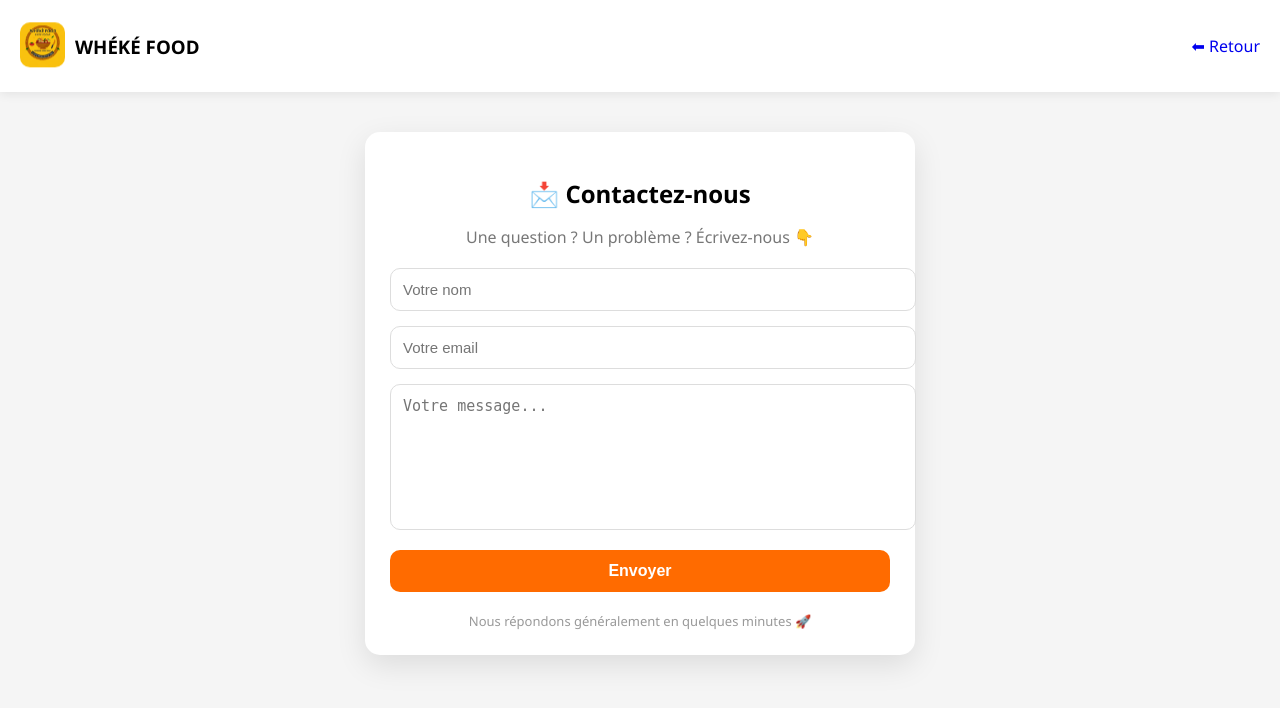
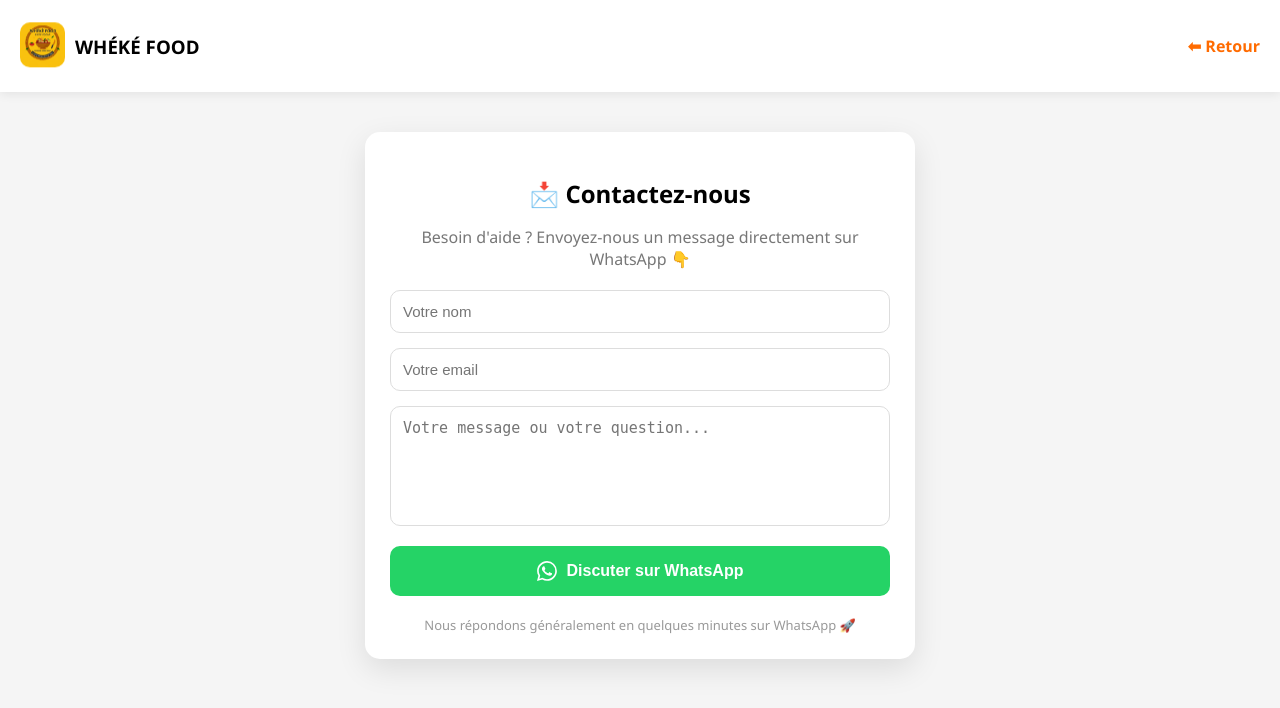
Before and after one commit to Mod617/wheke-food, a Flask app: page /contact in a window 1280 px wide. Shown: the top 708 px of the page. Run offline with Flask 3, Linux system fonts and the light colour scheme.

Commit message:
Passage au contact WhatsApp pour éviter le blocage Railway

```diff
--- a/app.py
+++ b/app.py
@@ -9,12 +9,12 @@ import uuid
 # Importation des extensions
 from extensions import db, login_manager, socketio
 
-from flask_mail import Mail, Message
+# On retire Flask-Mail car Railway bloque les ports SMTP
 from werkzeug.utils import secure_filename
 from flask_limiter import Limiter
 from flask_limiter.util import get_remote_address
 
-print("🚀 APPLICATION DEMARRE")
+print("🚀 APPLICATION WHÈKÈ FOOD DÉMARRE")
 
 app = Flask(__name__)
 
@@ -52,22 +52,6 @@ limiter = Limiter(
     default_limits=["200 per hour"],
     storage_uri="memory://"
 )
-
-# =========================
-# MAIL (CORRECTIF PORT 465 SSL)
-# =========================
-
-app.config['MAIL_SERVER'] = 'smtp.gmail.com'
-app.config['MAIL_PORT'] = 465
-app.config['MAIL_USE_TLS'] = False
-app.config['MAIL_USE_SSL'] = True
-app.config['MAIL_USERNAME'] = 'whekefood@gmail.com'
-# Récupéré depuis les variables Railway
-app.config['MAIL_PASSWORD'] = os.environ.get("MAIL_PASSWORD")
-app.config['MAIL_DEFAULT_SENDER'] = ('WHÈKÈ FOOD', 'whekefood@gmail.com')
-app.config['MAIL_ASCII_ATTACHMENTS'] = False
-
-mail = Mail(app)
 
 # =========================
 # ANTI BOT SAFE
@@ -132,36 +116,8 @@ def load_user(user_id):
 def contact_page():
     return render_template("contact.html")
 
-@app.route("/contact", methods=["POST"])
-@limiter.limit("5 per minute")
-def contact():
-    if not request.is_json:
-        return jsonify({"success": False, "error": "Format non supporté"}), 400
-
-    data = request.get_json()
-    nom = data.get("nom")
-    email = data.get("email")
-    message = data.get("message")
-
-    if not nom or not email or not message:
-        return jsonify({"success": False, "error": "Champs manquants"})
-
-    try:
-        msg = Message(
-            subject=f"📩 Nouveau message de {nom}",
-            sender=app.config['MAIL_USERNAME'],
-            recipients=["whekefood@gmail.com"],
-            reply_to=email
-        )
-        msg.body = f"Expéditeur: {nom}\nEmail: {email}\n\nMessage:\n{message}"
-
-        mail.send(msg)
-        print(f"✅ Mail envoyé avec succès pour {nom}")
-        return jsonify({"success": True})
-
-    except Exception as e:
-        print("🔥 ERREUR MAIL :", str(e))
-        return jsonify({"success": False, "error": str(e)})
+# Note : La route POST /contact n'est plus nécessaire car
+# le formulaire utilise maintenant directement l'API WhatsApp.
 
 # Importation des routes principales
 with app.app_context():
--- a/templates/contact.html
+++ b/templates/contact.html
@@ -81,6 +81,7 @@ margin-bottom:15px;
 border-radius:10px;
 border:1px solid #ddd;
 font-size:15px;
+box-sizing: border-box; /* Évite que l'input dépasse du cadre */
 }
 
 textarea{
@@ -91,19 +92,23 @@ resize:none;
 /* BUTTON */
 .btn{
 width:100%;
-padding:12px;
+padding:15px;
 border:none;
 border-radius:10px;
-background:#ff6b00;
+background:#25D366; /* Couleur WhatsApp */
 color:white;
 font-size:16px;
 cursor:pointer;
 font-weight:bold;
 transition:0.3s;
+display: flex;
+align-items: center;
+justify-content: center;
+gap: 10px;
 }
 
 .btn:hover{
-background:#e65c00;
+background:#128C7E;
 transform:scale(1.02);
 }
 
@@ -136,26 +141,31 @@ font-size:13px;
     <h3>WHÉKÉ FOOD</h3>
 </div>
 
-<a href="/" style="text-decoration:none;">⬅ Retour</a>
+<a href="/" style="text-decoration:none; color: #ff6b00; font-weight: bold;">⬅ Retour</a>
 </header>
 
 <div class="container">
 
 <h2>📩 Contactez-nous</h2>
-<p class="subtitle">Une question ? Un problème ? Écrivez-nous 👇</p>
+<p class="subtitle">Besoin d'aide ? Envoyez-nous un message directement sur WhatsApp 👇</p>
 
 <div id="successMsg" class="success">
-✅ Message envoyé avec succès !
+✅ Redirection vers WhatsApp...
 </div>
 
 <input type="text" id="nom" placeholder="Votre nom">
 <input type="email" id="email" placeholder="Votre email">
-<textarea id="message" placeholder="Votre message..."></textarea>
+<textarea id="message" placeholder="Votre message ou votre question..."></textarea>
 
-<button class="btn" onclick="envoyerMessage()">Envoyer</button>
+<button class="btn" onclick="envoyerMessage()">
+    <svg width="20" height="20" fill="currentColor" viewBox="0 0 16 16">
+        <path d="M13.601 2.326A7.854 7.854 0 0 0 7.994 0C3.627 0 .068 3.558.064 7.926c0 1.399.366 2.76 1.06 3.965L0 16l4.204-1.102a7.933 7.933 0 0 0 3.79.965h.004c4.368 0 7.926-3.558 7.93-7.93A7.898 7.898 0 0 0 13.6 2.326zM7.994 14.521a6.573 6.573 0 0 1-3.356-.92l-.24-.144-2.494.654.666-2.433-.156-.251a6.56 6.56 0 0 1-1.007-3.505c0-3.626 2.957-6.584 6.591-6.584a6.56 6.56 0 0 1 4.66 1.931 6.557 6.557 0 0 1 1.928 4.66c-.004 3.639-2.961 6.592-6.592 6.592zm3.615-4.934c-.197-.099-1.17-.578-1.353-.646-.182-.065-.315-.099-.445.099-.133.197-.513.646-.627.775-.114.133-.232.148-.43.05-.197-.1-.836-.308-1.592-.985-.59-.525-.985-1.175-1.103-1.372-.114-.198-.011-.304.088-.403.087-.088.197-.232.296-.346.1-.114.133-.198.198-.33.065-.134.034-.248-.015-.347-.05-.099-.445-1.076-.612-1.47-.16-.389-.323-.335-.445-.34-.114-.007-.247-.007-.38-.007a.729.729 0 0 0-.529.247c-.182.198-.691.677-.691 1.654 0 .977.71 1.916.81 2.049.098.133 1.394 2.132 3.383 2.992.47.205.84.326 1.129.418.475.152.904.129 1.246.08.38-.058 1.171-.48 1.338-.943.164-.464.164-.86.114-.943-.049-.084-.182-.133-.38-.232z"/>
+    </svg>
+    Discuter sur WhatsApp
+</button>
 
 <footer>
-Nous répondons généralement en quelques minutes 🚀
+Nous répondons généralement en quelques minutes sur WhatsApp 🚀
 </footer>
 
 </div>
@@ -168,30 +178,31 @@ let email = document.getElementById("email").value.trim();
     let message = document.getElementById("message").value.trim();
 
     if(!nom || !email || !message){
-return alert("Veuillez remplir tous les champs ❌");
+        return alert("Veuillez remplir tous les champs avant d'envoyer ❌");
     }
 
-fetch("/contact",{
-method:"POST",
-headers:{ "Content-Type":"application/json" },
-body: JSON.stringify({
-nom: nom,
-email: email,
-message: message
-})
-})
-.then(r=>r.json())
-.then(r=>{
-if(r.success){
+    // Affichage du message de succès visuel
     document.getElementById("successMsg").style.display = "block";
 
+    // Préparation du texte (encodé pour URL)
+    let texteWhatsApp = `*Nouveau message de WHÉKÈ FOOD*%0A%0A` +
+                        `*Nom:* ${encodeURIComponent(nom)}%0A` +
+                        `*Email:* ${encodeURIComponent(email)}%0A` +
+                        `*Message:* ${encodeURIComponent(message)}`;
+
+    // Tes numéros (on utilise le premier par défaut)
+    let numeroWhatsApp = "2290157577882";
+
+    // Petite temporisation pour laisser le temps au client de voir le message de succès
+    setTimeout(function(){
+        window.open(`https://wa.me/${numeroWhatsApp}?text=${texteWhatsApp}`, '_blank');
+
+        // Réinitialisation du formulaire
         document.getElementById("nom").value="";
         document.getElementById("email").value="";
         document.getElementById("message").value="";
-}else{
-alert("Erreur ❌");
-}
-});
+        document.getElementById("successMsg").style.display = "none";
+    }, 1000);
 }
 </script>
 
```
Lines whose indentation alone changed are shown as unchanged.
